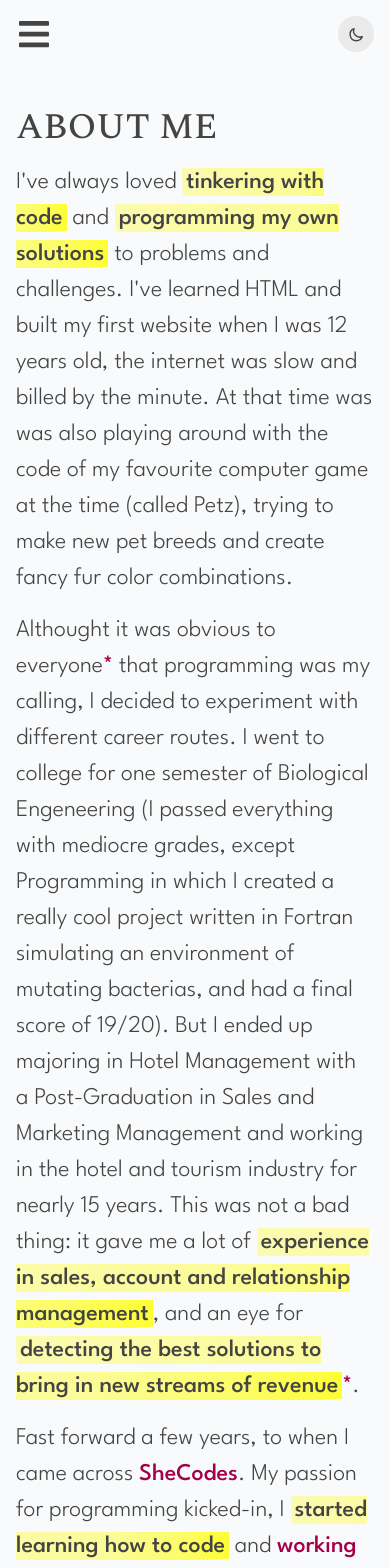
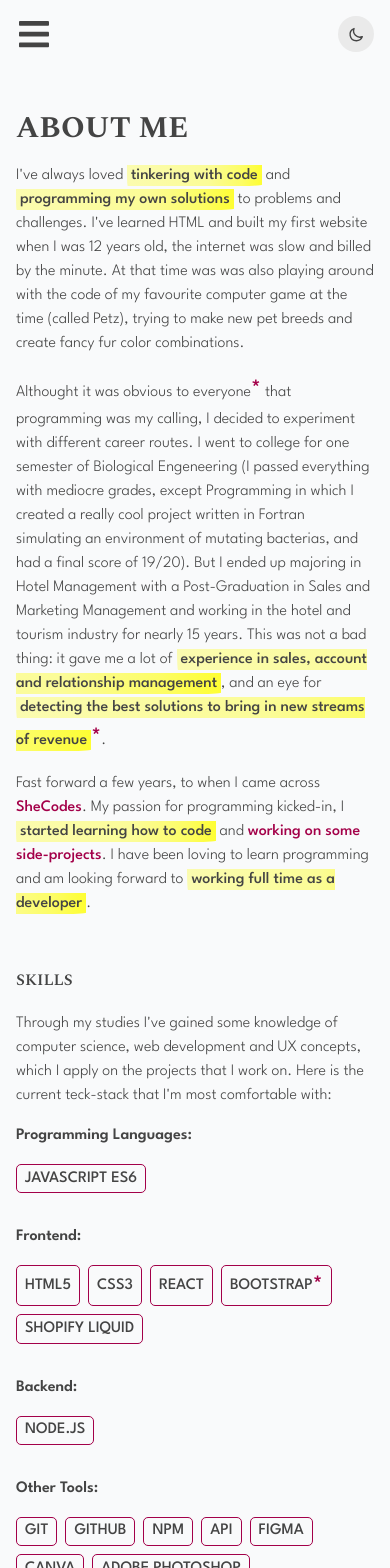
Before and after one commit to jrparente/joanaramosparente, a React (Vite) app: page /about in a window 390 px wide. Shown: the top 1568 px of the page. Built offline with nearby package versions, Linux system fonts and the light colour scheme.

Commit message:
Fixed responsive font-sizes

```diff
--- a/src/components/Theme/Utils.jsx
+++ b/src/components/Theme/Utils.jsx
@@ -38,23 +38,29 @@ export const StyledLink = styled.a`
 
 export const Title = styled.p`
   font-family: "Spectral", serif;
-  font-size: 2.25rem;
+  font-size: 1.875rem;
   line-height: 2.5rem;
-  font-weight: 500;
+  font-weight: 700;
   text-transform: uppercase;
+  @media (min-width: 35rem) {
+    font-size: 3rem;
+  }
 `;
 
 export const Subtitle = styled.p`
   font-family: "Spectral", serif;
-  font-size: 1.8rem;
+  font-size: 1rem;
   line-height: 2rem;
-  font-weight: 500;
+  font-weight: 600;
   text-transform: uppercase;
   margin-top: 3rem;
+  @media (min-width: 35rem) {
+    font-size: 1.125rem;
+  }
 `;
 
 export const Paragraph = styled.p`
-  font-size: 1.5rem;
+  font-size: 1rem;
   margin-top: 1rem;
 `;
 
@@ -100,7 +106,6 @@ export const Highlight = styled.span`
 // Components
 
 export const Btn = styled.a`
-  font-size: 1.5rem;
   padding: 0.7em 1.5em;
   border: 0;
   text-decoration: none;
@@ -117,22 +122,9 @@ export const Btn = styled.a`
   }
 `;
 
-export const BtnDark = styled.a`
-  font-size: 1.5rem;
-  padding: 0.7em 1.5em;
-  border: 0;
-  text-decoration: none;
-  cursor: pointer;
-  border-radius: 5px;
+export const BtnDark = styled(Btn)`
   color: ${({ theme }) => theme.body};
   background-color: ${({ theme }) => theme.text};
-  transition: transform 250ms ease 0s, filter 250ms ease 0s;
-  &:hover {
-    filter: hue-rotate(4deg) saturate(120%) brightness(120%);
-  }
-  &:active {
-    transform: scale(0.95);
-  }
 `;
 
 export const TechStack = styled.ul`
@@ -141,14 +133,14 @@ export const TechStack = styled.ul`
   padding-left: 0;
   gap: 0.5rem;
   flex-wrap: wrap;
-  margin-top: 2rem;
   margin-bottom: 2rem;
 `;
 
 export const TechStackItem = styled.li`
   display: flex;
   align-items: center;
-  font-size: 1.2rem;
+  text-transform: uppercase;
+  font-weight: 500;
   padding: 0.1em 0.5em;
   border: 1px solid ${({ theme }) => theme.accent};
   border-radius: 5px;
--- a/src/pages/About.jsx
+++ b/src/pages/About.jsx
@@ -18,7 +18,6 @@ import { FontAwesomeIcon } from "@fortawesome/react-fontawesome";
 import { faLinkedinIn } from "@fortawesome/free-brands-svg-icons";
 
 const BtnLink = styled(Link)`
-  font-size: 1.5rem;
   padding: 0.7em 1.5em;
   border: 0;
   text-decoration: none;
--- a/src/pages/Certifications/CertificationCard.jsx
+++ b/src/pages/Certifications/CertificationCard.jsx
@@ -6,31 +6,22 @@ import {
 } from "../../components/Theme/Utils";
 import { faUpRightFromSquare } from "@fortawesome/free-solid-svg-icons";
 import { FontAwesomeIcon } from "@fortawesome/react-fontawesome";
-import styled from "styled-components";
-
-const SmallerBtn = styled(BtnDark)`
-  font-size: 1rem;
-`;
-
-const SmallerTitle = styled(CardSubtitle)`
-  font-size: 1rem;
-`;
 
 export default function CertificationCard(props) {
   return (
     <Card>
-      <SmallerTitle>{props.name}</SmallerTitle>
+      <CardSubtitle>{props.name}</CardSubtitle>
       <img src={props.imgURL} alt={props.name} />
       <FlexWrap>
         {props.link && (
-          <SmallerBtn href={props.link} target="_blank">
+          <BtnDark href={props.link} target="_blank">
             <FontAwesomeIcon icon={faUpRightFromSquare} /> Check Certification
-          </SmallerBtn>
+          </BtnDark>
         )}
         {props.finalProject.liveDemo && (
-          <SmallerBtn href={props.finalProject.liveDemo} target="_blank">
+          <BtnDark href={props.finalProject.liveDemo} target="_blank">
             <FontAwesomeIcon icon={faUpRightFromSquare} /> View Final Project
-          </SmallerBtn>
+          </BtnDark>
         )}
       </FlexWrap>
     </Card>
```
